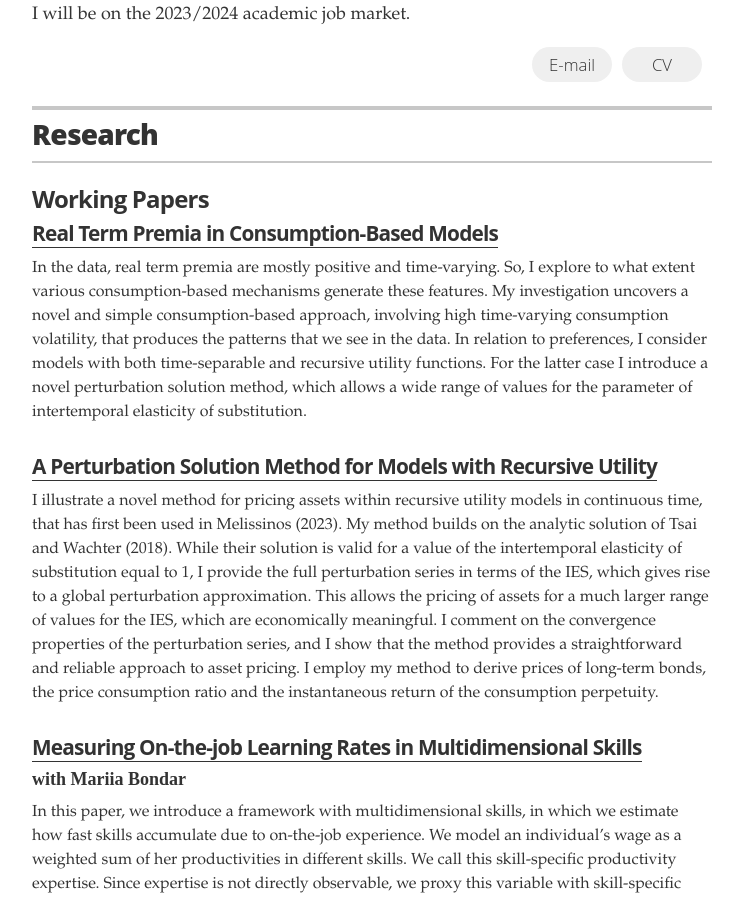
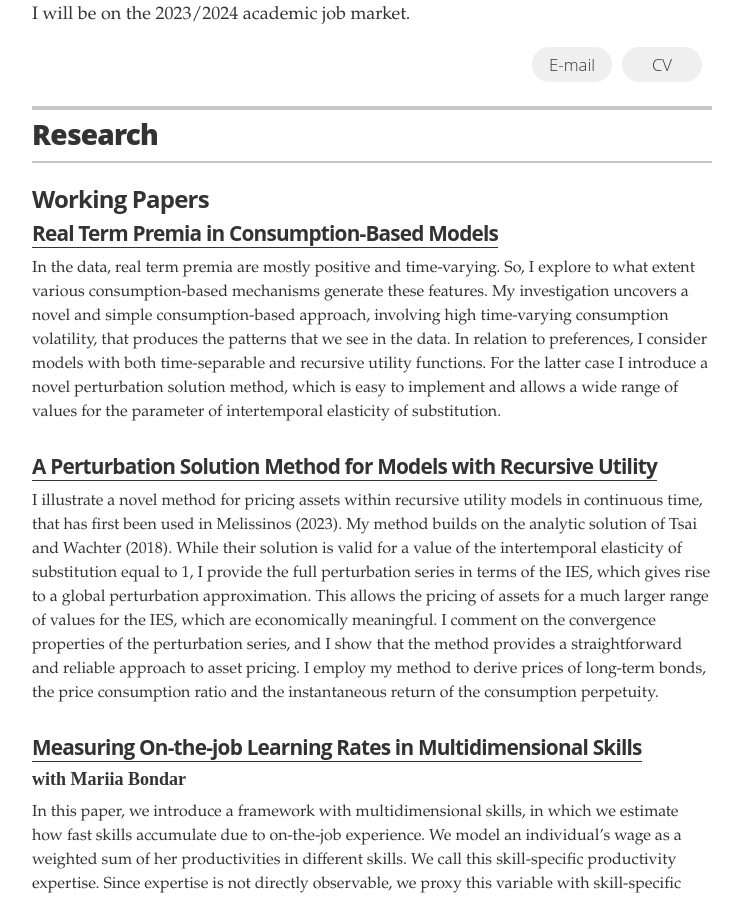
Before and after one commit to errikos-melissinos/errikos-melissinos.github.io, a Jekyll site: the page built from index.html, in a window 1280 px wide and 900 px high, scrolled down 651 px. Shown: the whole window, without its empty margins (268-1011 px from the left). Built offline with Jekyll 4.4.1, drawn with Linux system fonts in a browser that asks for light colours.

Commit message:
Update projects.yml

```diff
--- a/_data/projects.yml
+++ b/_data/projects.yml
@@ -7,7 +7,7 @@
   # url: https://www.dropbox.com/sh/34s9h40je9pff5r/AACRUgleldxkDaDC2eVtMNYsa?dl=0
   url: https://www.dropbox.com/scl/fi/soofvyqh1s7j6swb49c3s/Real-Term-Premia-in-Consumption-Based-Models.pdf?rlkey=wxv3lvv76e19hvwyqzwwm5dap&dl=0
   # description: I investigate the ability of consumption-based models to explain the positive time- varying term premia observed in the data. The long-run risk and rare disasters models typically fail by producing small and negative term premia. The habit model appears to be quite successful, but it generates heteroskedastic real interest rates, which are not supported by empirical evidence. Generally, my findings suggest that substantial and positive term premia require counter-cyclical real interest rates and a direct relationship between the stochastic discount factor and the state variable of the economy. My analysis considers models with both time-separable and recursive utility. For the latter, I present a perturbation solution method that facilitates the computation of the price of long-term bonds, while allowing for a wide range of values for the intertemporal elasticity of substitution parameter.
-  description: In the data, real term premia are mostly positive and time-varying. So, I explore to what extent various consumption-based mechanisms generate these features. My investigation uncovers a novel and simple consumption-based approach, involving high time-varying consumption volatility, that produces the patterns that we see in the data. In relation to preferences, I consider models with both time-separable and recursive utility functions. For the latter case I introduce a novel perturbation solution method, which allows a wide range of values for the parameter of intertemporal elasticity of substitution.
+  description: In the data, real term premia are mostly positive and time-varying. So, I explore to what extent various consumption-based mechanisms generate these features. My investigation uncovers a novel and simple consumption-based approach, involving high time-varying consumption volatility, that produces the patterns that we see in the data. In relation to preferences, I consider models with both time-separable and recursive utility functions. For the latter case I introduce a novel perturbation solution method, which is easy to implement and allows a wide range of values for the parameter of intertemporal elasticity of substitution.
 
 # A Perturbation Solution Method for Models with Recursive Utility
 - project: A Perturbation Solution Method for Models with Recursive Utility
```
